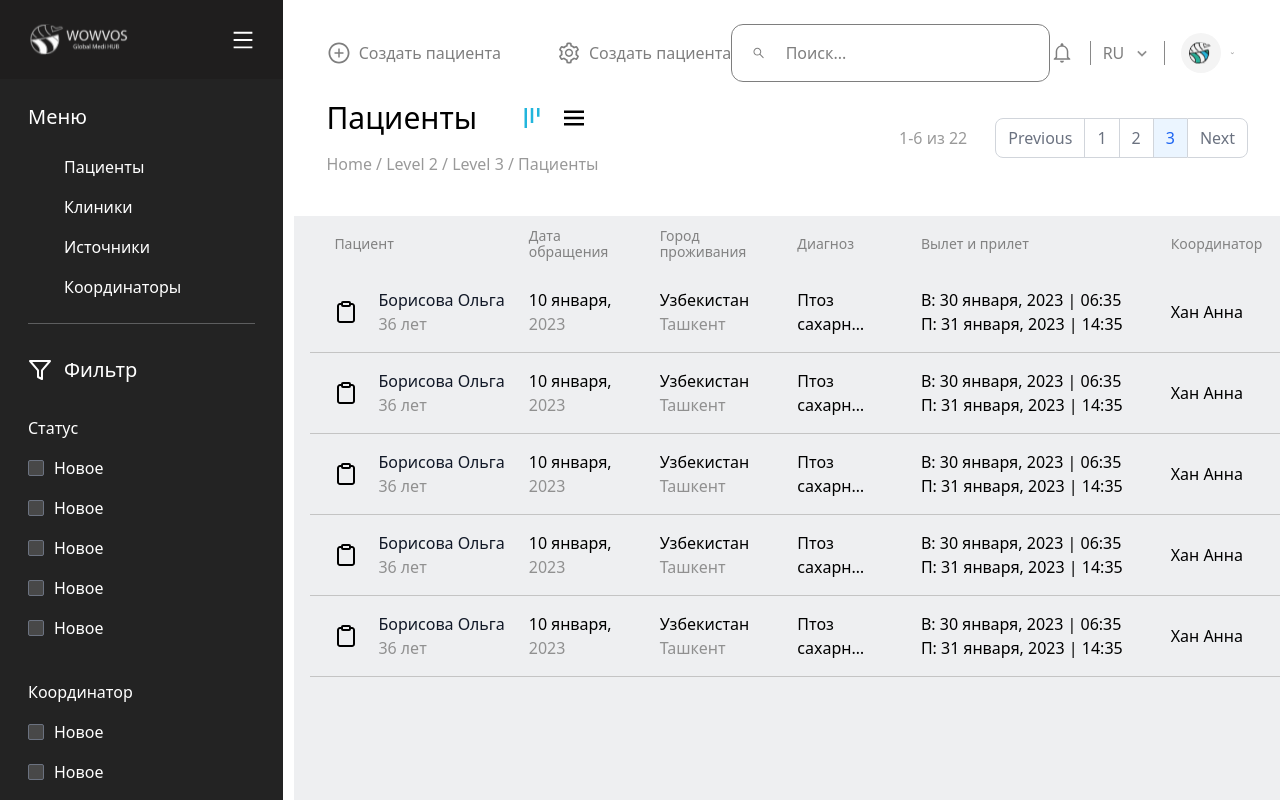
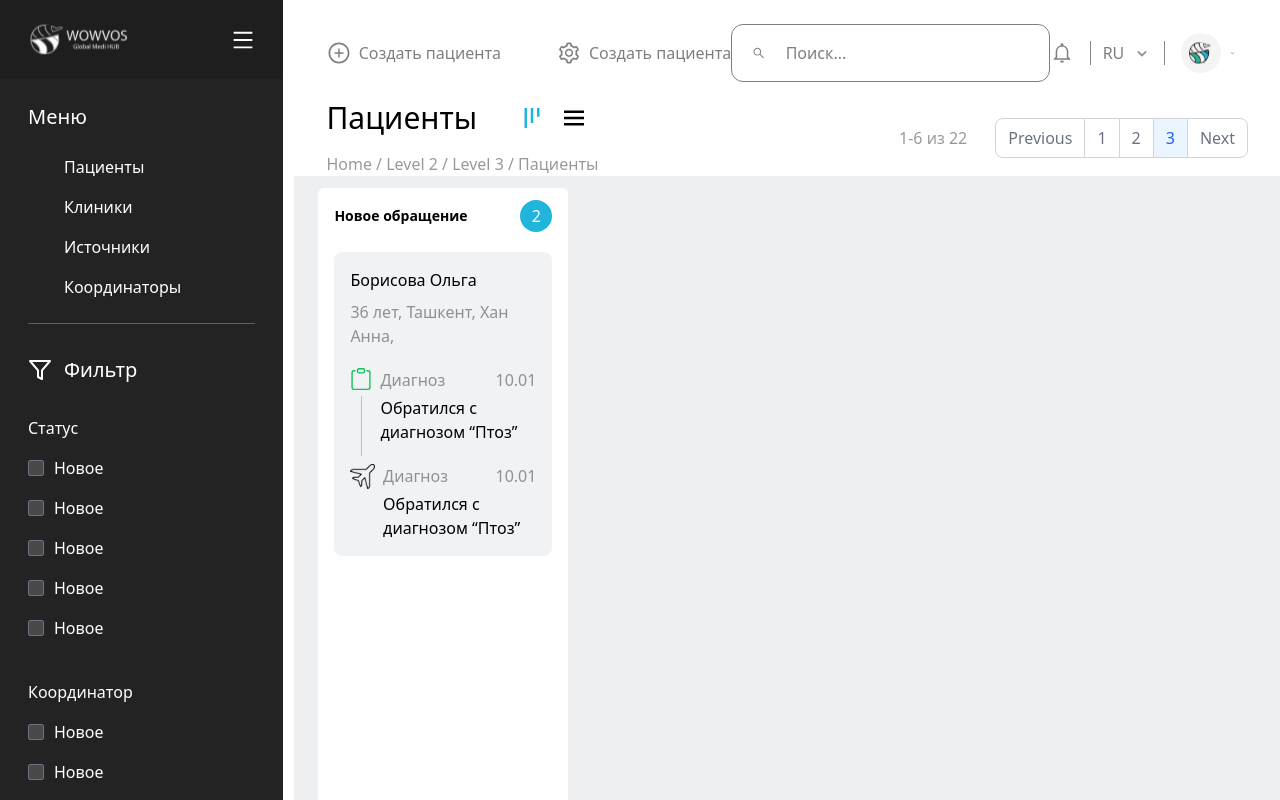
Before and after one commit to Daler-web-dev/WowVos_CRM, a Next.js app: page / in a window 1280 px wide. Both pictures are taken after a click on the button 532 px from the left and 118 px from the top of the page. Shown: the top 800 px of the page. Built offline with nearby package versions, Linux system fonts and the light colour scheme.

Commit message:
created columns and task view

```diff
--- /dev/null
+++ b/src/components/DndTable.tsx
@@ -0,0 +1,85 @@
+import Image from "next/image";
+import React from "react";
+import { BsClipboard } from "react-icons/bs";
+
+interface DndTableProps {}
+
+const DndTable: React.FC<DndTableProps> = () => {
+	return (
+		<section className="w-full bg-[#EEEFF1] h-screen px-6 py-3 relative z-40">
+			<div className="flex items-start gap-2 w-full h-full">
+				<div className="flex flex-col gap-[10px] w-[250px] h-full bg-white rounded-md px-4 py-3">
+					<div className="flex items-center w-full justify-between mb-[10px]">
+						<h2 className="text-sm font-semibold ">
+							Новое обращение
+						</h2>
+						<span className="w-[23px] h-[23px] bg-[#22B5DC] p-4 rounded-full flex justify-center items-center text-white font-medium">
+							2
+						</span>
+					</div>
+                    <CustomerCard/>
+				</div>
+			</div>
+		</section>
+	);
+};
+
+export default DndTable;
+
+const CustomerCard = () => {
+	return (
+		<div className="w-full bg-[#F1F2F4] p-4 rounded-lg">
+			<div className="flex flex-col gap-2 mb-5 ">
+				<span className="text-base font-medium">Борисова Ольга</span>
+				<span className="text-[#909090] text-base">
+					36 лет, Ташкент, Хан Анна,{" "}
+				</span>
+			</div>
+			<div className="flex flex-col gap-2">
+				<div className="flex justify-between w-full gap-2 items-start">
+					<div className="flex items-center flex-col gap-1.5">
+						<BsClipboard size={22} color="#0FC357" />
+						<div className="min-h-[60px] w-[1px] bg-[#BFBFBF]"></div>
+					</div>
+					<div className="flex flex-col gap-1 w-full">
+						<div className="flex justify-between items-center w-full">
+							<span className="text-[#909090] text-base">
+								Диагноз
+							</span>
+							<span className="text-[#909090] text-base">
+								10.01
+							</span>
+						</div>
+						<span className="text-base font-medium">
+							Обратился с диагнозом “Птоз”
+						</span>
+					</div>
+				</div>
+				<div className="flex justify-between w-full gap-2 items-start">
+					<div className="flex items-center flex-col gap-1.5">
+						<Image
+							src="/icons/airplane.svg"
+							alt="airplane"
+							width="30"
+							height="30"
+						/>
+						<div className="min-h-[60px] w-[1px] bg-[#BFBFBF] hidden"></div>
+					</div>
+					<div className="flex flex-col gap-1 w-full">
+						<div className="flex justify-between items-center w-full">
+							<span className="text-[#909090] text-base">
+								Диагноз
+							</span>
+							<span className="text-[#909090] text-base">
+								10.01
+							</span>
+						</div>
+						<span className="text-base font-medium">
+							Обратился с диагнозом “Птоз”
+						</span>
+					</div>
+				</div>
+			</div>
+		</div>
+	);
+};
--- a/src/components/Dropdown.tsx
+++ b/src/components/Dropdown.tsx
@@ -15,8 +15,8 @@ const Dropdown: React.FC<DropdownProps> = ({ children, arr }) => {
 				isOpen && (
 					<ul className="w-44 bg-gray-700 py-2 rounded-md absolute top-[50px] left-[-100px] whitespace-nowrap" >
 						{
-							arr.map((item:any) => (
-								<li className="px-4 py-2 text-white hover:bg-gray-600 cursor-pointer " >{item}</li>
+							arr.map((item:any, idx:number) => (
+								<li key={idx} className="px-4 py-2 text-white hover:bg-gray-600 cursor-pointer " >{item}</li>
 							))
 						}
 					</ul>
--- a/src/components/Table.tsx
+++ b/src/components/Table.tsx
@@ -11,8 +11,8 @@ const Table: React.FC<TableProps> = ({headings}) => {
 			<table className="w-full text-sm text-left text-gray-500 dark:text-gray-400 z-40">
 				<thead className="text-xs text-gray-700">
 					<tr>
-						{headings.map(item => (
-							<th scope="col" className="px-6 py-3">
+						{headings.map((item, idx) => (
+							<th key={idx} scope="col" className="px-6 py-3">
 								{item}
 							</th>
 						))}
--- a/src/pages/index.tsx
+++ b/src/pages/index.tsx
@@ -3,6 +3,7 @@ import { BiMenuAltRight, BiMenu } from "react-icons/bi";
 import Pagination from "@/components/Pagination";
 import { useState } from "react";
 import Table from "@/components/Table";
+import DndTable from "@/components/DndTable";
 
 const inter = Inter({ subsets: ["latin"] });
 
@@ -11,7 +12,7 @@ export default function Home() {
 
 	return (
 		<section className="h-full">
-			<div className="flex justify-between items-center w-full px-8 bg-white">
+			<div className="flex justify-between items-center w-full px-8 bg-white relative z-30 ">
 				<div className="flex flex-col gap-4">
 					<div className="flex items-center gap-10">
 						<h1 className="text-3xl font-medium">Пациенты</h1>
@@ -45,7 +46,22 @@ export default function Home() {
 					<Pagination />
 				</div>
 			</div>
-			<Table headings={["Пациент","Дата обращения","Город проживания","Диагноз","Вылет и прилет","Координатор","Источник","Клиника"]} />
+			{isTable ? (
+				<Table
+					headings={[
+						"Пациент",
+						"Дата обращения",
+						"Город проживания",
+						"Диагноз",
+						"Вылет и прилет",
+						"Координатор",
+						"Источник",
+						"Клиника",
+					]}
+				/>
+			) : (
+				<DndTable />
+			)}
 		</section>
 	);
 }
```
Also changed, not shown: public/icons/airplane.svg (added).
